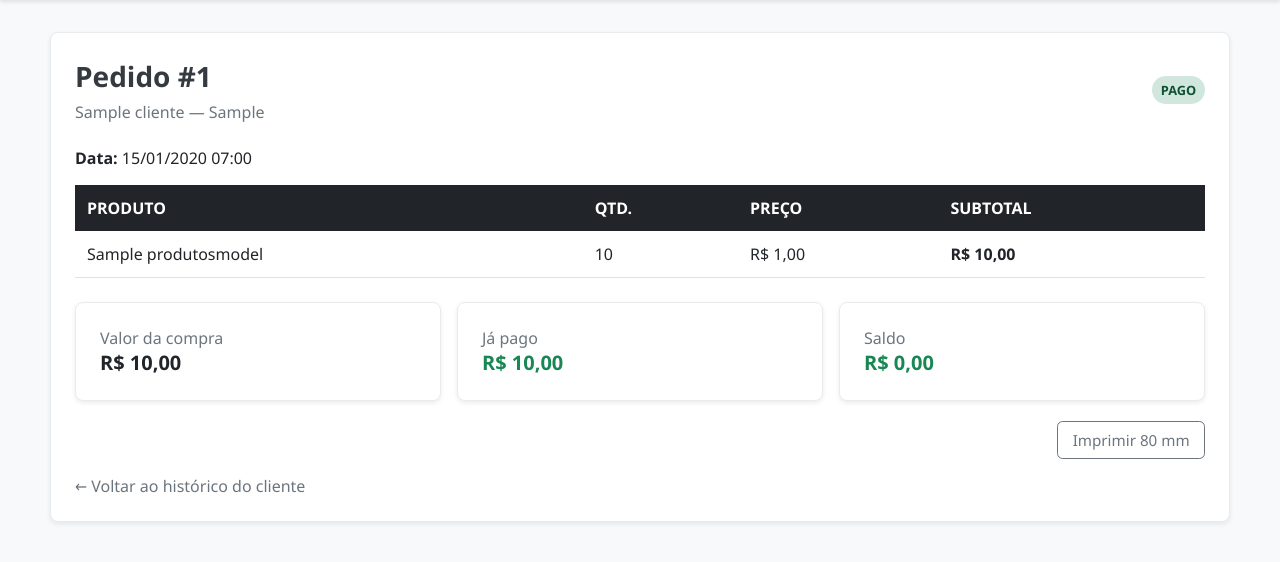
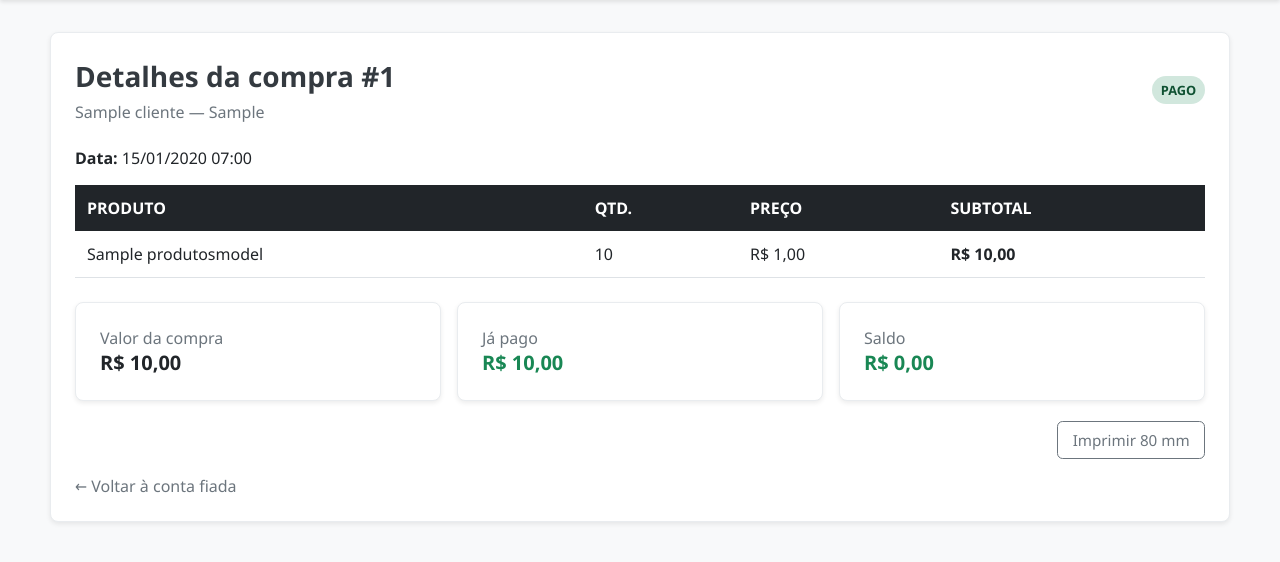
Before and after one commit to ItsTheDuds/Projeto-PDV, a Django app: page /fiado/1/ in a window 1280 px wide. Shown: the part 69-631 px from the top of the page. Run offline with Django 5.2, Linux system fonts and the light colour scheme; a user stored in the database is signed in; tables that the repository leaves empty hold one stand-in row (values such as "Sample post").

Commit message:
ux: transforma pedido em detalhe e remove quitação redundante

```diff
--- a/fiado/templates/fiado/detalhe.html
+++ b/fiado/templates/fiado/detalhe.html
@@ -6,7 +6,7 @@
 <div class="card">
     <div class="page-header">
         <div>
-            <h1 class="page-title">Pedido #{{ fiado.venda.id }}</h1>
+            <h1 class="page-title">Detalhes da compra #{{ fiado.venda.id }}</h1>
             <p class="subtitle">{{ fiado.venda.cliente.nome }} — {{ fiado.venda.cliente.celular_formatado }}</p>
         </div>
         <div>
@@ -61,22 +61,12 @@
            class="btn btn-outline">Imprimir 80 mm</a>
 
         {% if not fiado.pago %}
-            <a href="{% url 'fiado:receber_cliente' fiado.venda.cliente.id %}" class="btn btn-success">
-                Receber do cliente
+            <a href="{% url 'fiado:receber_cliente' fiado.venda.cliente.id %}?origem={{ origem }}" class="btn btn-success">
+                Receber pagamento
             </a>
-
-            {% if senha_configurada %}
-            <form method="post" action="{% url 'fiado:marcar_pago' fiado.id %}" style="display:flex; gap:.5rem; align-items:center;">
-                {% csrf_token %}
-                <input type="password" name="senha" placeholder="Senha de quitação" required style="width:190px;">
-                <button type="submit" class="btn btn-warning">Quitar somente este pedido</button>
-            </form>
-            {% else %}
-            <a href="{% url 'fiado:configurar_senha' %}" class="btn btn-warning">Cadastrar senha para quitar</a>
-            {% endif %}
         {% endif %}
     </div>
 
-    <a href="{% url 'fiado:cliente_historico' fiado.venda.cliente.id %}" class="back no-print">← Voltar ao histórico do cliente</a>
+    <a href="{% url 'fiado:cliente_historico' fiado.venda.cliente.id %}?origem={{ origem }}" class="back no-print">← Voltar à conta fiada</a>
 </div>
 {% endblock %}
```
